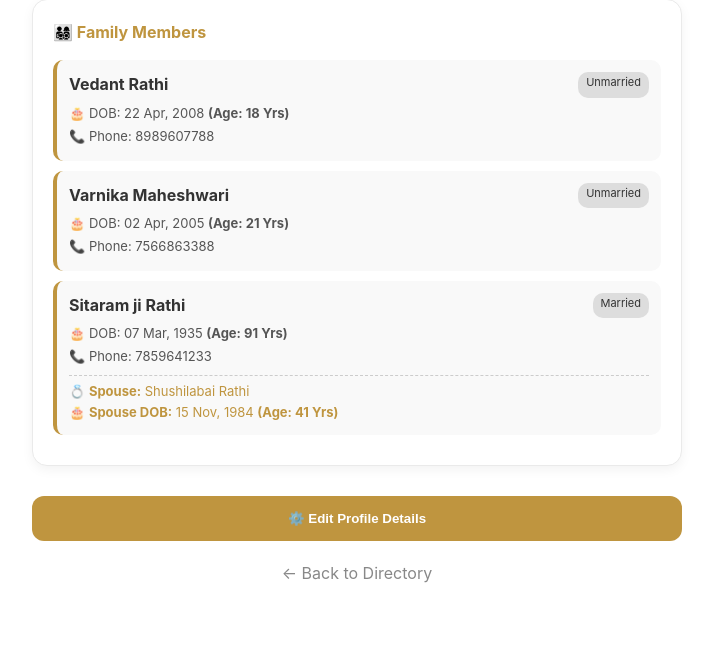
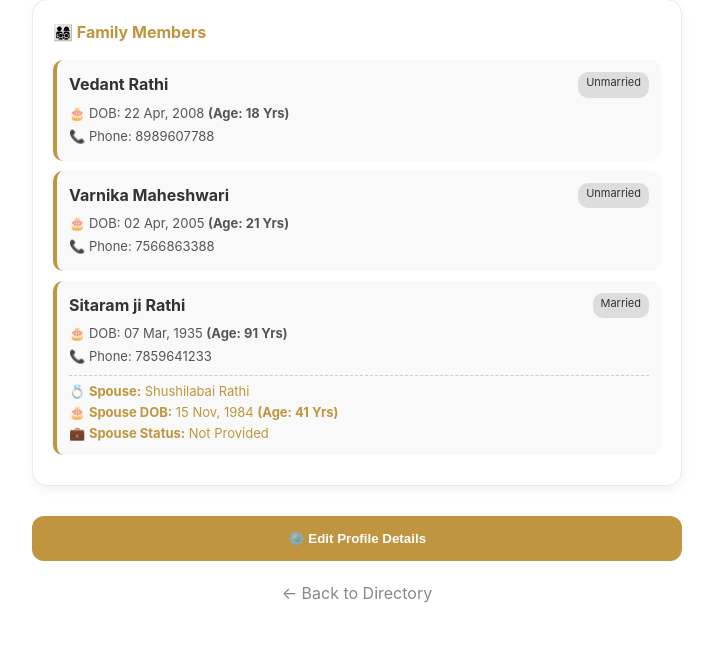
Before and after one commit to Varnikamah/Maheshwari_samaj_directory, a Django app: page /profile/6/ in a window 1280 px wide. Shown: the part 1042-1689 px from the top of the page, without its empty margins (283-996 px from the left). Before the commit the page ends 1625 px from the top, so only its background shows below. Run offline with Django 5.2, Linux system fonts and the light colour scheme; data comes from the database, SQL or seed files in the repository.

Commit message:
Added spouse occupation for family members and improved form stability

```diff
--- a/directory/admin.py
+++ b/directory/admin.py
@@ -322,7 +322,7 @@ class FamilyMemberInline(admin.TabularInline):
 
     fields = [
         'name', 'phone', 'dob', 'display_age', 'occupation',
-        'marital_status', 'spouse_name', 'spouse_dob', 'display_spouse_age'
+        'marital_status', 'spouse_name', 'spouse_dob', 'display_spouse_age', 'spouse_occupation'
     ]
 
     def display_age(self, obj):
--- a/directory/models.py
+++ b/directory/models.py
@@ -90,6 +90,7 @@ class FamilyMember(models.Model):
     spouse_dob = models.DateField(null=True, blank=True)
 
     occupation = models.CharField(max_length=100, blank=True, null=True)
+    spouse_occupation = models.CharField(max_length=200, blank=True, null=True)
 
     @property
     def age(self):
--- a/directory/templates/edit_profile.html
+++ b/directory/templates/edit_profile.html
@@ -115,6 +115,7 @@ function addMemberRow() {
         <input type="tel" name="member_phone[]" placeholder="Phone" style="width:45%; padding:5px;">
         <div style="margin-top: 8px;">
             <input type="text" name="member_occupation[]" placeholder="Occupation / Current Status (e.g. Student - Kota / Job - Pune)" style="width: 95%; padding: 6px; border: 1px solid #ccc; border-radius: 4px; font-size: 13px;">
+            <input type="text" name="member_spouse_occupation[]" placeholder="Spouse Occupation" style="width: 48%; padding: 6px; border: 1px solid #ccc; border-radius: 4px;">
         </div>
         <button type="button" onclick="this.parentElement.remove()" style="color:red; border:none; background:none; cursor:pointer; position: absolute; top: 10px; right: 10px; font-weight: bold;">✖</button>
     `;
--- a/directory/templates/profile.html
+++ b/directory/templates/profile.html
@@ -194,6 +194,7 @@
                 <div style="margin-top: 8px; padding-top: 5px; border-top: 1px dashed #ccc; color: #bf953f;">
                     💍 <strong>Spouse:</strong> {{ fm.spouse_name|default:"--" }}<br>
                     🎂 <strong>Spouse DOB:</strong> {{ fm.spouse_dob|date:"d M, Y"|default:"--" }} {% if fm.spouse_dob %}<strong>(Age: {{ fm.spouse_age }} Yrs)</strong>{% endif %}
+                    <br>💼 <strong>Spouse Status:</strong> {{ fm.spouse_occupation|default:"Not Provided" }}
                 </div>
                 {% endif %}
             </div>
--- a/directory/views.py
+++ b/directory/views.py
@@ -271,6 +271,7 @@ def edit_profile(request, member_id):
         f_phones = request.POST.getlist('member_phone[]')
         f_dobs = request.POST.getlist('member_dob[]')
         f_occupations = request.POST.getlist('member_occupation[]')
+        f_spouse_occupations = request.POST.getlist('member_spouse_occupation[]')
 
         for i in range(len(f_names)):
             if f_names[i].strip():
@@ -279,7 +280,8 @@ def edit_profile(request, member_id):
                     name=f_names[i].strip(),
                     phone=f_phones[i] if i < len(f_phones) else "",
                     dob=f_dobs[i] if (i < len(f_dobs) and f_dobs[i]) else None,
-                    occupation=f_occupations[i].strip() if i < len(f_occupations) else ""
+                    occupation=f_occupations[i].strip() if i < len(f_occupations) else "",
+                    spouse_occupation=f_spouse_occupations[i].strip() if i < len(f_spouse_occupations) else ""
                 )
 
         return redirect('profile_view', member_id=member.id)
```
Also changed, not shown: directory/migrations/0017_familymember_spouse_occupation.py (added).
